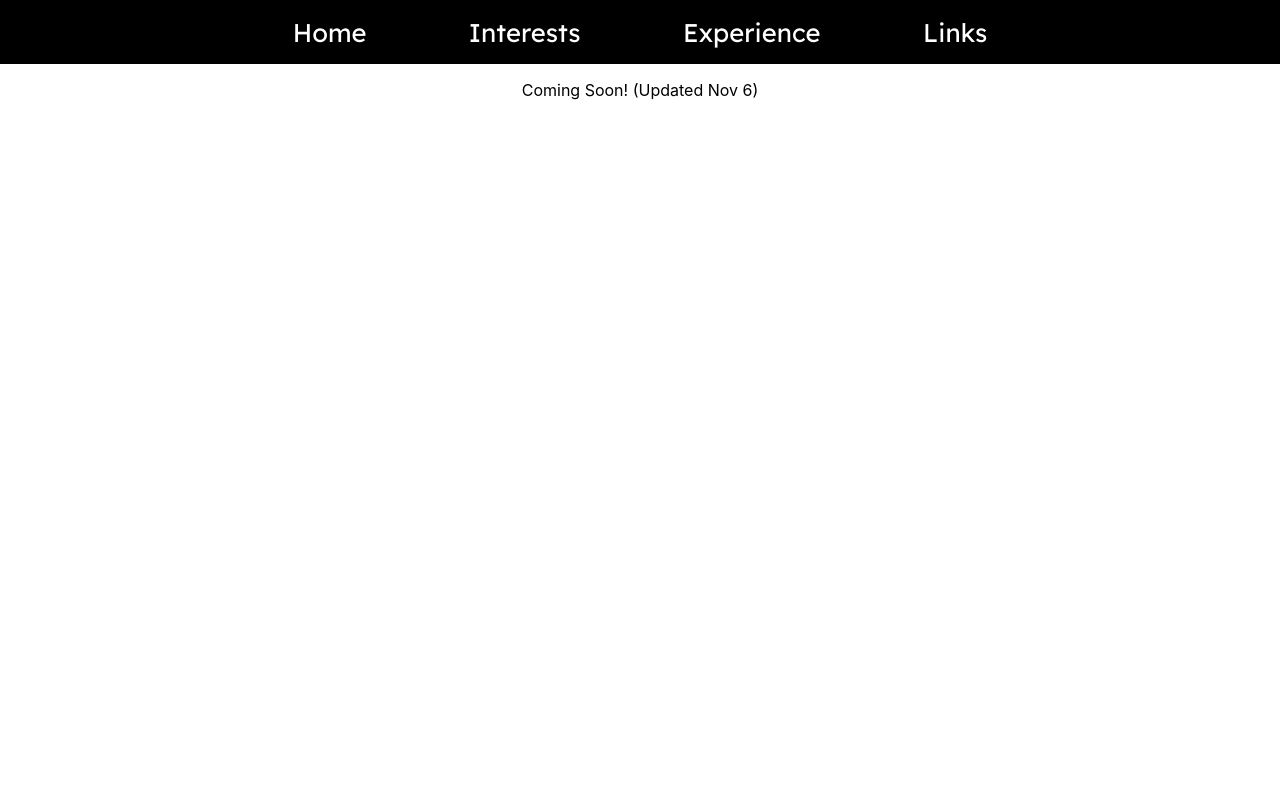
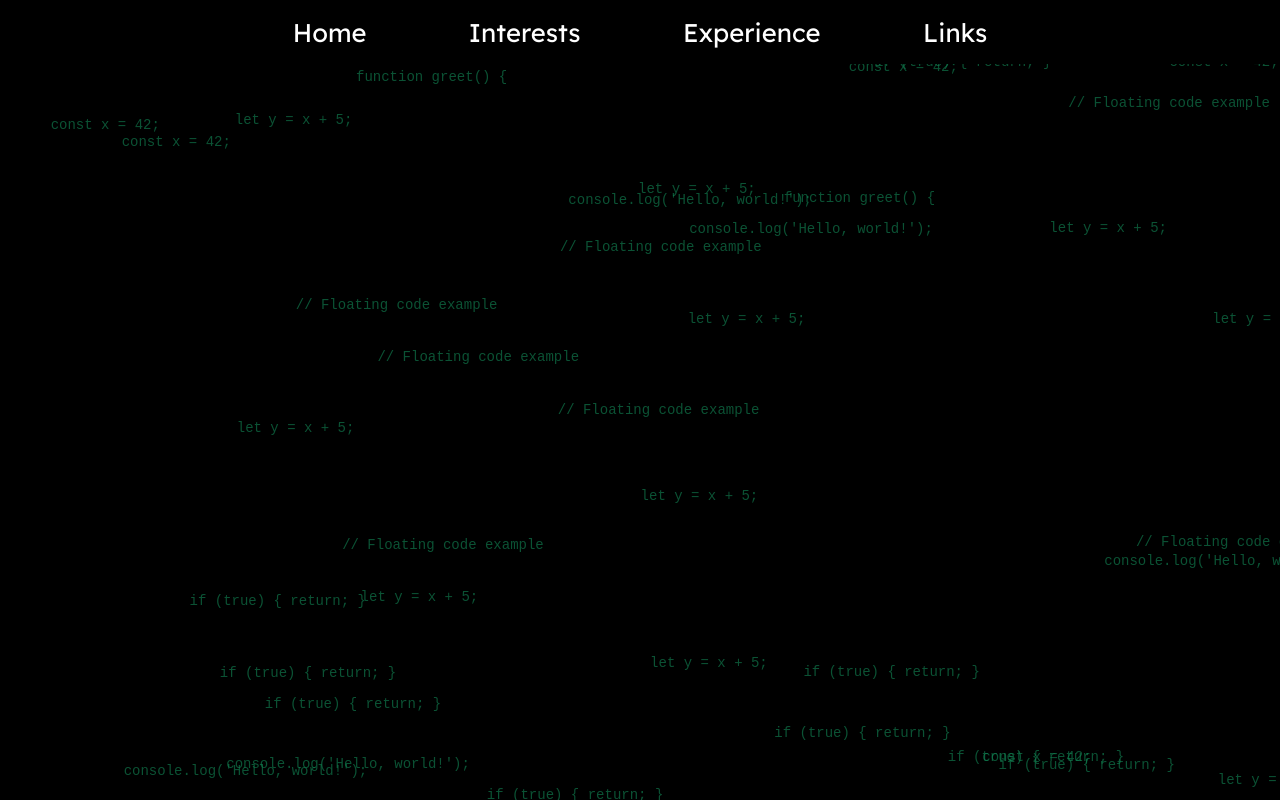
Before and after one commit to AlecOverman/ProfessionalWebsite2024, a React (Create React App) app in the folder professional-website/: page / in a window 1280 px wide. Built offline with nearby package versions, Linux system fonts and the light colour scheme.

Commit message:
Coming soon

```diff
--- a/professional-website/src/App.css
+++ b/professional-website/src/App.css
@@ -36,6 +36,16 @@
   width: 100vw;
 }
 
+.cover-image {
+
+  background-size: cover;
+  background-position: center;
+  background-repeat: no-repeat;
+  width: 100vw;
+  height: 100vh; /* Full viewport height */
+}
+
+
 @keyframes App-logo-spin {
   from {
     transform: rotate(0deg);
--- a/professional-website/src/App.js
+++ b/professional-website/src/App.js
@@ -1,7 +1,7 @@
-import logo from './logo.svg';
 import './App.css';
 import Navbar from "./components/Navbar.js";
 import HomePage from "./components/HomePage.js";
+import FloatingCodeBackground from "./components/FloatingCodeBackground.js";
 
 function App() {
   return (
@@ -10,7 +10,7 @@ function App() {
       <section id="home" className="navbar-section">
           <HomePage></HomePage>
       </section>
-      <p>Coming Soon! (Updated Nov 6)</p>
+      <FloatingCodeBackground />
 
     </div>
   );
--- /dev/null
+++ b/professional-website/src/components/FloatingCodeBackground.css
@@ -0,0 +1,41 @@
+/* Full-screen background container for code segments */
+.floating-code-container {
+    background-color: black;
+    position: fixed;
+    top: 0;
+    left: 0;
+    width: 100vw;
+    height: 100vh;
+    overflow: hidden;
+    z-index: -1; /* Keeps it behind other content */
+  }
+
+  /* Style for each code segment */
+  .floating-code {
+    position: fixed; /* Keeps each code segment within the viewport */
+    font-family: monospace;
+    font-size: 14px;
+    color: rgba(18, 129, 83, 0.7);
+    white-space: nowrap;
+    opacity: 0.9;
+    animation: floatInPlace linear infinite;
+  }
+
+  /* Animation to make code segments "float" in place */
+  @keyframes floatInPlace {
+    0% {
+      transform: translate(0px, 0px);
+    }
+    25% {
+      transform: translate(25px, -3px);
+    }
+    50% {
+      transform: translate(-5px, 3px);
+    }
+    75% {
+      transform: translate(-3px, -5px);
+    }
+    100% {
+      transform: translate(0px, 0px);
+    }
+  }
--- /dev/null
+++ b/professional-website/src/components/FloatingCodeBackground.js
@@ -0,0 +1,37 @@
+// src/FloatingCodeBackground.js
+import React, { useEffect } from 'react';
+import './FloatingCodeBackground.css';
+
+function FloatingCodeBackground() {
+  useEffect(() => {
+    const codeContainer = document.querySelector('.floating-code-container');
+
+    const codeSnippets = [
+      "const x = 42;",
+      "function greet() {",
+      "console.log('Hello, world!');",
+      "let y = x + 5;",
+      "if (true) { return; }",
+      "// Floating code example",
+    ];
+
+    for (let i = 0; i < 20; i++) {
+      const codeElement = document.createElement('div');
+      codeElement.className = 'floating-code';
+      codeElement.innerText = codeSnippets[Math.floor(Math.random() * codeSnippets.length)];
+
+      // Position each element randomly within the viewport
+      codeElement.style.left = `${Math.random() * 100}vw`;
+      codeElement.style.top = `${Math.random() * 100}vh`;
+
+      // Optional: Randomize animation duration slightly for each element
+      codeElement.style.animationDuration = `${3 + Math.random() * 5}s`;
+
+      codeContainer.appendChild(codeElement);
+    }
+  }, []);
+
+  return <div className="floating-code-container"></div>;
+}
+
+export default FloatingCodeBackground;
```
Also changed, not shown: professional-website/src/Images/cover.webp (added).
